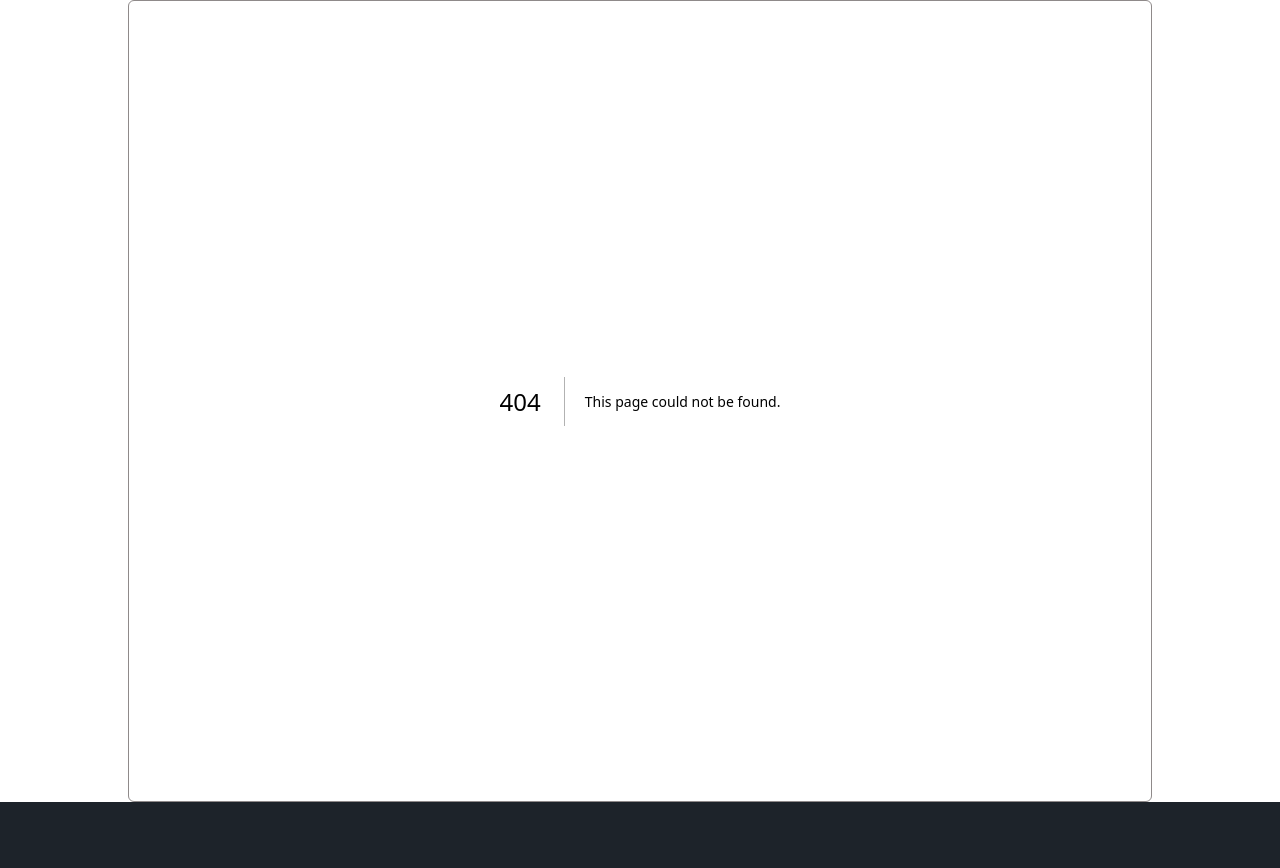
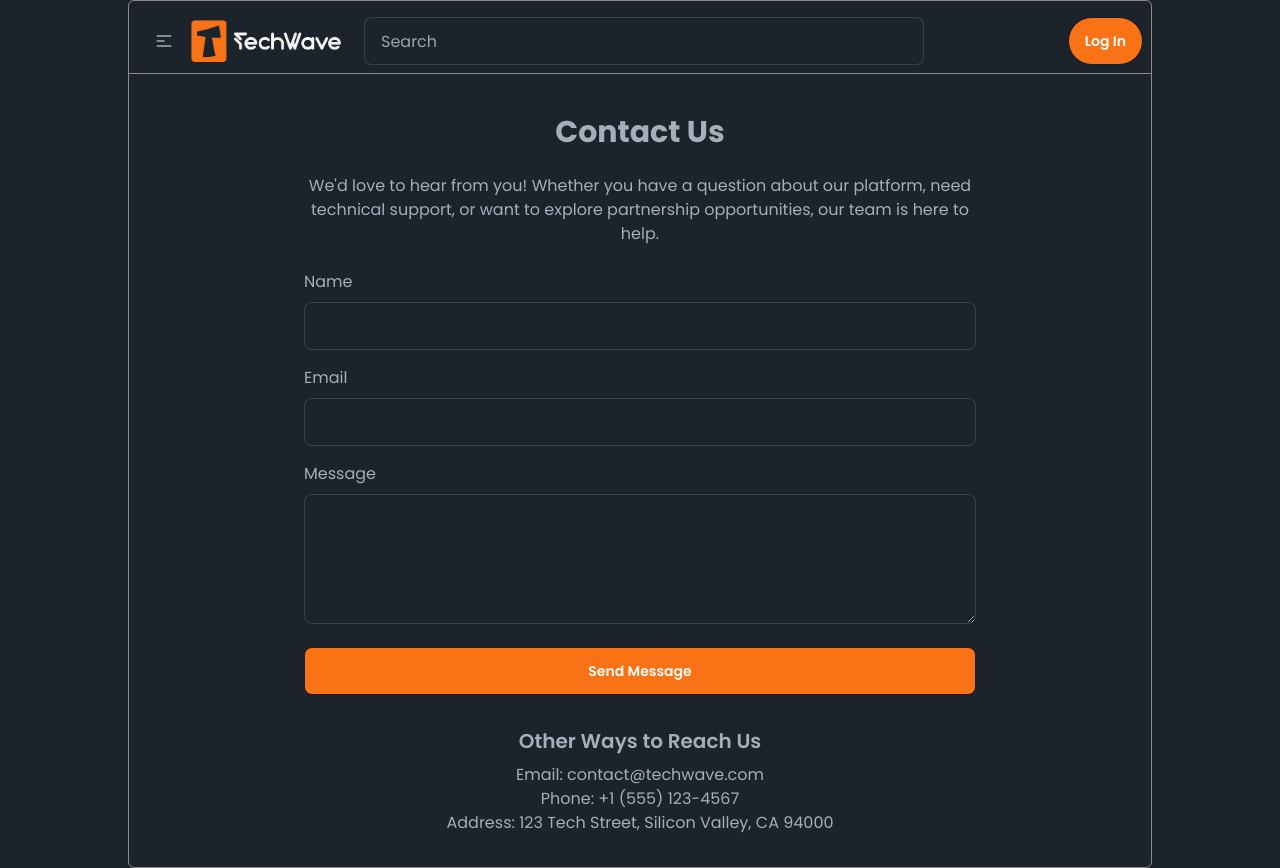
Before and after one commit to al-shaimon/tech-wave-client, a Next.js app: page /contact in a window 1280 px wide. Before the commit this address had no page. Before the commit the page ends 802 px from the top, so only its background shows below. Built offline with nearby package versions, Linux system fonts and the light colour scheme; no server answers.

Commit message:
about and contact page

```diff
--- /dev/null
+++ b/src/app/(WithCommonLayout)/about/page.tsx
@@ -0,0 +1,45 @@
+import React from "react";
+import Image from "next/image";
+
+export default function AboutUs() {
+  return (
+    <div className="container mx-auto px-4 py-8">
+      <h1 className="mb-6 text-center text-3xl font-bold">About TechWave</h1>
+      <div className="flex flex-col items-center md:flex-row md:items-start">
+        <Image
+          src="/al-shaimon.jpg"
+          alt="TechWave Team"
+          width={400}
+          height={300}
+          className="mb-6 rounded-lg md:mb-0 md:mr-8"
+        />
+        <div className="text-center md:text-left">
+          <h2 className="mb-4 text-2xl font-semibold">Our Mission</h2>
+          <p className="mb-4">
+            At TechWave, our mission is to create a vibrant, inclusive community
+            that empowers tech enthusiasts to learn, share, and innovate
+            together. We strive to break down barriers in the tech industry by
+            providing a platform where knowledge flows freely and collaboration
+            knows no bounds.
+          </p>
+          <h2 className="mb-4 text-2xl font-semibold">Our Vision</h2>
+          <p className="mb-4">
+            We envision a world where technology is a force for positive change,
+            driven by a diverse and passionate community. TechWave aims to be
+            the catalyst for this change, fostering an ecosystem where ideas
+            flourish, skills are honed, and the next generation of tech leaders
+            emerges.
+          </p>
+          <h2 className="mb-4 text-2xl font-semibold">Our Team</h2>
+          <p className="mb-4">
+            TechWave was founded by a group of tech enthusiasts who saw the need
+            for a more connected and collaborative tech community. Our team
+            brings together expertise from various fields. We&apos;re united by
+            our passion for technology and our belief in the power of
+            community-driven innovation.
+          </p>
+        </div>
+      </div>
+    </div>
+  );
+}
--- /dev/null
+++ b/src/app/(WithCommonLayout)/contact/page.tsx
@@ -0,0 +1,104 @@
+/* eslint-disable @typescript-eslint/no-unused-vars */
+"use client";
+
+import React, { useState } from "react";
+import { toast } from "sonner";
+
+export default function ContactUs() {
+  const [formData, setFormData] = useState({
+    name: "",
+    email: "",
+    message: "",
+  });
+  const [isSubmitting, setIsSubmitting] = useState(false);
+
+  const handleChange = (e: React.ChangeEvent<HTMLInputElement | HTMLTextAreaElement>) => {
+    const { name, value } = e.target;
+    setFormData(prevState => ({
+      ...prevState,
+      [name]: value
+    }));
+  };
+
+  const handleSubmit = async (e: React.FormEvent<HTMLFormElement>) => {
+    e.preventDefault();
+    setIsSubmitting(true);
+
+    // Here you would typically send the form data to your backend
+    // For this example, we'll just simulate an API call
+    try {
+      // Simulating an API call
+      await new Promise(resolve => setTimeout(resolve, 1000));
+
+      // Clear the form
+      setFormData({ name: "", email: "", message: "" });
+      toast.success("Your message has been sent successfully!");
+    } catch (error) {
+      toast.error("Failed to send message. Please try again.");
+    } finally {
+      setIsSubmitting(false);
+    }
+  };
+
+  return (
+    <div className="container mx-auto px-4 py-8">
+      <h1 className="mb-6 text-center text-3xl font-bold">Contact Us</h1>
+      <div className="mx-auto max-w-2xl">
+        <p className="mb-6 text-center">
+          We&apos;d love to hear from you! Whether you have a question about our platform, need technical support, or want to explore partnership opportunities, our team is here to help.
+        </p>
+        <form onSubmit={handleSubmit} className="space-y-4">
+          <div>
+            <label htmlFor="name" className="mb-2 block">Name</label>
+            <input
+              type="text"
+              id="name"
+              name="name"
+              value={formData.name}
+              onChange={handleChange}
+              className="input input-bordered w-full"
+              required
+            />
+          </div>
+          <div>
+            <label htmlFor="email" className="mb-2 block">Email</label>
+            <input
+              type="email"
+              id="email"
+              name="email"
+              value={formData.email}
+              onChange={handleChange}
+              className="input input-bordered w-full"
+              required
+            />
+          </div>
+          <div>
+            <label htmlFor="message" className="mb-2 block">Message</label>
+            <textarea
+              id="message"
+              name="message"
+              rows={4}
+              value={formData.message}
+              onChange={handleChange}
+              className="textarea textarea-bordered w-full"
+              required
+            ></textarea>
+          </div>
+          <button
+            type="submit"
+            className="btn bg-primary text-white w-full"
+            disabled={isSubmitting}
+          >
+            {isSubmitting ? "Sending..." : "Send Message"}
+          </button>
+        </form>
+        <div className="mt-8 text-center">
+          <h2 className="mb-2 text-xl font-semibold">Other Ways to Reach Us</h2>
+          <p>Email: contact@techwave.com</p>
+          <p>Phone: +1 (555) 123-4567</p>
+          <p>Address: 123 Tech Street, Silicon Valley, CA 94000</p>
+        </div>
+      </div>
+    </div>
+  );
+}
--- a/src/components/Navbar/Navbar.tsx
+++ b/src/components/Navbar/Navbar.tsx
@@ -15,7 +15,9 @@ interface ExtendedJwtPayload extends JwtPayload {
 export default function Navbar() {
   const [user, setUser] = useState<ExtendedJwtPayload | null>(null);
   const [profilePhoto, setProfilePhoto] = useState<string | null>(null);
+  const [isMenuOpen, setIsMenuOpen] = useState(false);
   const router = useRouter();
+
   useEffect(() => {
     // Safely access localStorage on the client side
     const token = localStorage.getItem("token");
@@ -35,25 +37,54 @@ export default function Navbar() {
     router.push("/"); // Navigate to the home page
     // Revalidate the posts tag
     await fetch("/api/revalidate?tag=posts");
+  };
 
-    // router.refresh(); // Refresh the page to update the
+  const toggleMenu = () => {
+    setIsMenuOpen(!isMenuOpen);
   };
 
   return (
     <div className="navbar my-2 border-b border-grey">
       <div className="navbar-start">
-        <div className="md:hidden">
-          <Image src="/l3.png" width={100} height={26} alt="TechWave" />
+        <div className="dropdown">
+          <label tabIndex={0} className="btn btn-ghost" onClick={toggleMenu}>
+            <svg
+              xmlns="http://www.w3.org/2000/svg"
+              className="h-5 w-5"
+              fill="none"
+              viewBox="0 0 24 24"
+              stroke="currentColor"
+            >
+              <path
+                strokeLinecap="round"
+                strokeLinejoin="round"
+                strokeWidth="2"
+                d="M4 6h16M4 12h8m-8 6h16"
+              />
+            </svg>
+          </label>
+          {isMenuOpen && (
+            <ul
+              tabIndex={0}
+              className="menu dropdown-content menu-sm z-[999] mt-3 w-52 rounded-box bg-base-100 p-2 shadow"
+            >
+              <li>
+                <Link href="/about">About Us</Link>
+              </li>
+              <li>
+                <Link href="/contact">Contact Us</Link>
+              </li>
+            </ul>
+          )}
         </div>
-
-        <div className="hidden md:block">
-          <button onClick={handleHome}>
-            <Image src="/l3.png" width={150} height={50} alt="TechWave" />
-          </button>
-        </div>
+        <button onClick={handleHome} className="lg:hidden">
+          <Image src="/l.png" width={150} height={50} alt="TechWave" />
+        </button>
+        <button onClick={handleHome} className="hidden lg:block">
+          <Image src="/l3.png" width={150} height={50} alt="TechWave" />
+        </button>
       </div>
 
-      {/* Search Input Fields */}
       <div className="navbar-center">
         <div className="form-control ml-2 w-40 md:w-[300px] lg:w-[560px]">
           <input
```
Also changed, not shown: public/al-shaimon.jpg (added), public/l.png (added).
